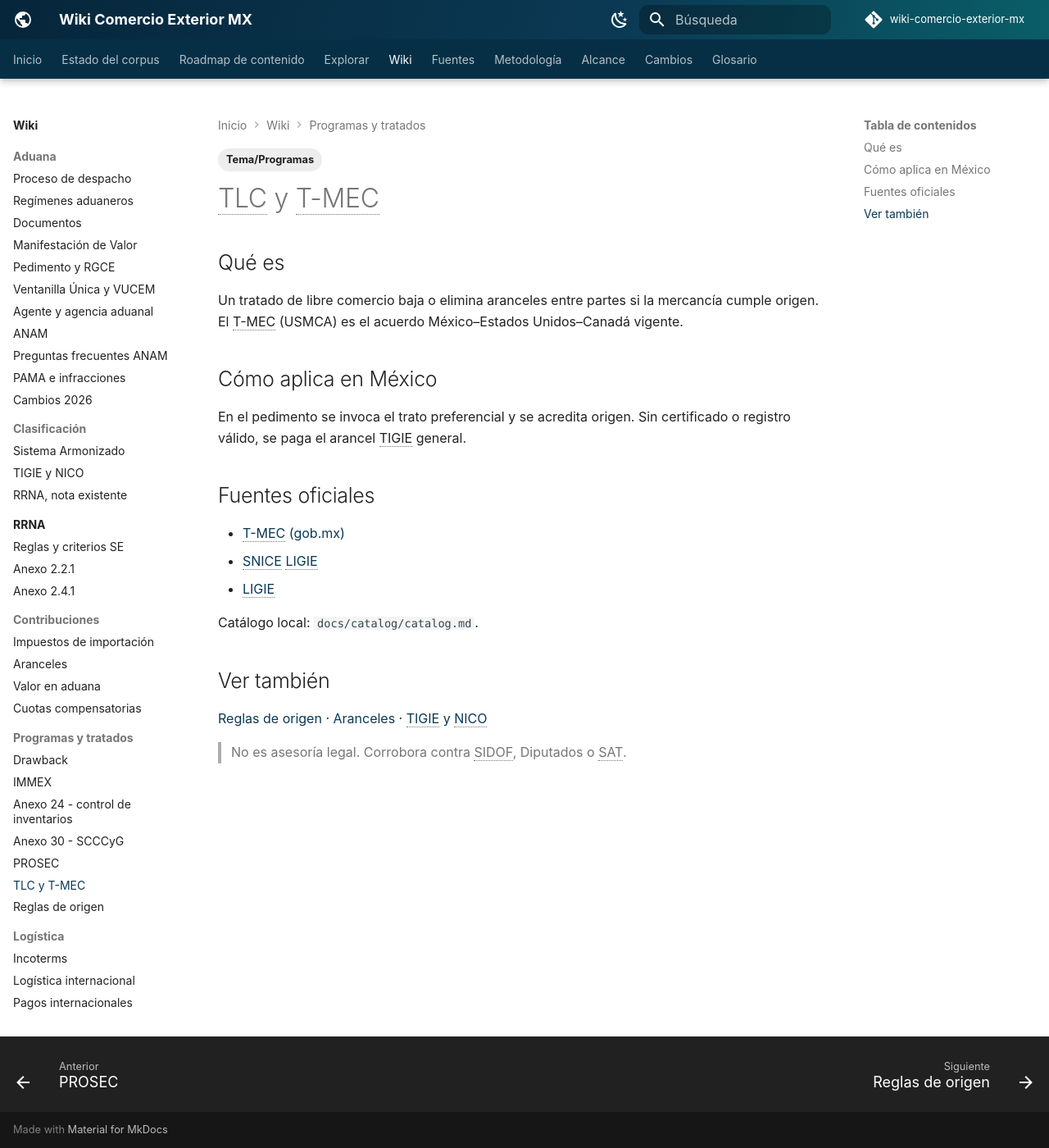
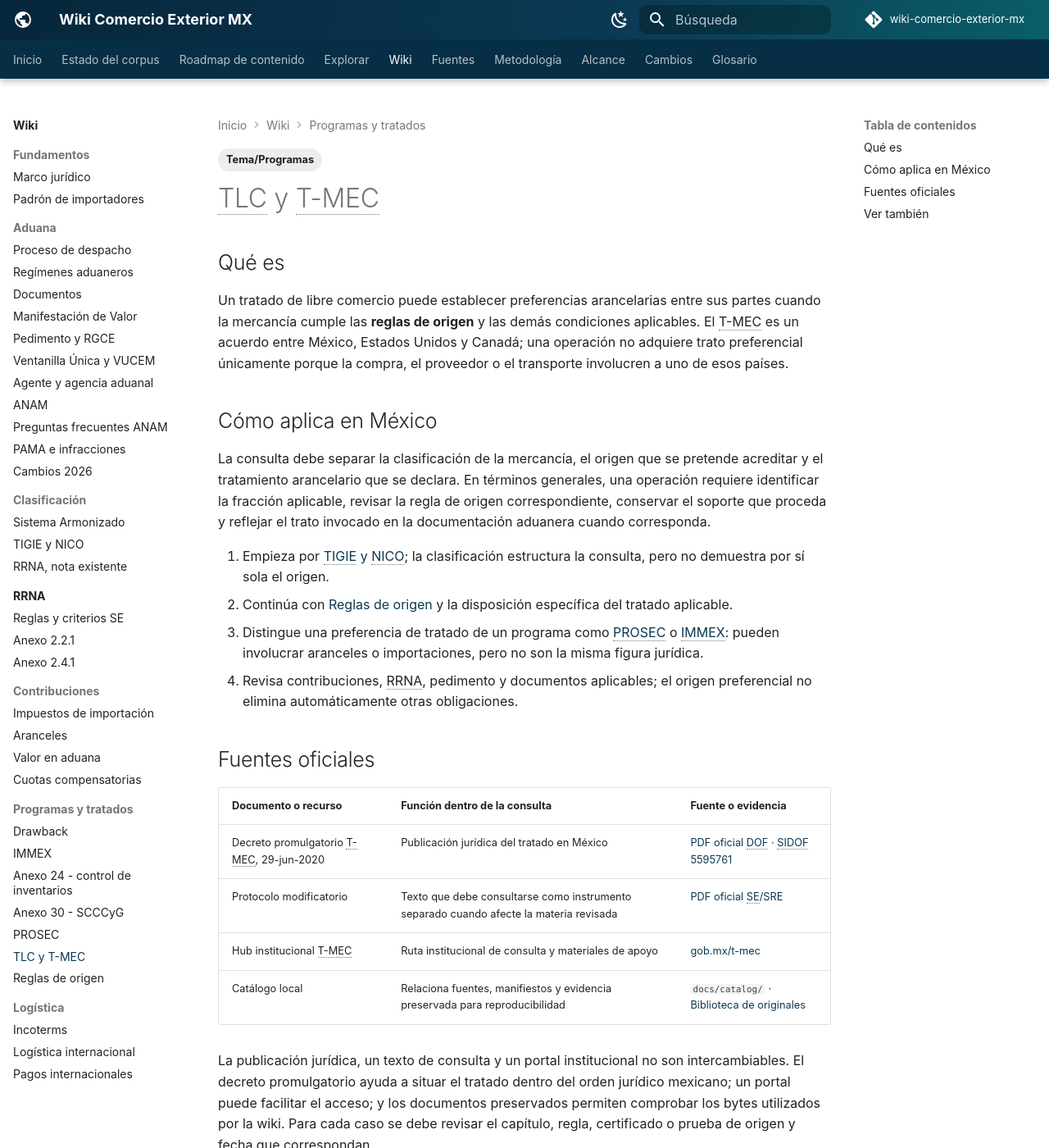
Before and after one commit to jccontrerasg08-cpu/wiki-comercio-exterior-mx, an MkDocs documentation site: the page built from docs/wiki/programas/tlc-tmec.md, in a window 1280 px wide and 1400 px high. Shown: the whole window at 82% size. Built offline with MkDocs 1.6.1 and Material for MkDocs 9.7.7, drawn with Linux system fonts in a browser that asks for light colours; comment, search, counter and statistics services are not loaded; some of the changed text lies outside the part shown.

Commit message:
docs: expand T-MEC evidence guidance

```diff
--- a/docs/wiki/programas/tlc-tmec.md
+++ b/docs/wiki/programas/tlc-tmec.md
@@ -7,22 +7,30 @@
 
 ## Qué es
 
-Un tratado de libre comercio baja o elimina aranceles entre partes si la mercancía cumple origen. El T-MEC (USMCA) es el acuerdo México–Estados Unidos–Canadá vigente.
+Un tratado de libre comercio puede establecer preferencias arancelarias entre sus partes cuando la mercancía cumple las **reglas de origen** y las demás condiciones aplicables. El T-MEC es un acuerdo entre México, Estados Unidos y Canadá; una operación no adquiere trato preferencial únicamente porque la compra, el proveedor o el transporte involucren a uno de esos países.
 
 ## Cómo aplica en México
 
-En el pedimento se invoca el trato preferencial y se acredita origen. Sin certificado o registro válido, se paga el arancel TIGIE general.
+La consulta debe separar la clasificación de la mercancía, el origen que se pretende acreditar y el tratamiento arancelario que se declara. En términos generales, una operación requiere identificar la fracción aplicable, revisar la regla de origen correspondiente, conservar el soporte que proceda y reflejar el trato invocado en la documentación aduanera cuando corresponda.
+
+1. Empieza por [TIGIE y NICO](../clasificacion/tigie-nico.md); la clasificación estructura la consulta, pero no demuestra por sí sola el origen.
+2. Continúa con [Reglas de origen](reglas-de-origen.md) y la disposición específica del tratado aplicable.
+3. Distingue una preferencia de tratado de un programa como [PROSEC](prosec.md) o [IMMEX](immex.md): pueden involucrar aranceles o importaciones, pero no son la misma figura jurídica.
+4. Revisa contribuciones, RRNA, pedimento y documentos aplicables; el origen preferencial no elimina automáticamente otras obligaciones.
 
 ## Fuentes oficiales
 
-- [T-MEC (gob.mx)](https://www.gob.mx/t-mec)
-- [SNICE LIGIE](https://www.snice.gob.mx/cs/avi/snice/ligie.info22.html)
-- [LIGIE](https://www.diputados.gob.mx/LeyesBiblio/pdf/LIGIE_2022.pdf)
+| Documento o recurso | Función dentro de la consulta | Fuente o evidencia |
+|---|---|---|
+| Decreto promulgatorio T-MEC, 29-jun-2020 | Publicación jurídica del tratado en México | [PDF oficial DOF](https://www.dof.gob.mx/2020/SRE/T_MEC_290620.pdf) · [SIDOF 5595761](https://sidof.segob.gob.mx/notas/5595761) |
+| Protocolo modificatorio | Texto que debe consultarse como instrumento separado cuando afecte la materia revisada | [PDF oficial SE/SRE](https://www.gob.mx/cms/uploads/attachment/file/516595/Protocolo_Esp_BIS_COTEJO_SE_SRE.pdf) |
+| Hub institucional T-MEC | Ruta institucional de consulta y materiales de apoyo | [gob.mx/t-mec](https://www.gob.mx/t-mec) |
+| Catálogo local | Relaciona fuentes, manifiestos y evidencia preservada para reproducibilidad | `docs/catalog/` · [Biblioteca de originales](../../catalog/library.md) |
 
-Catálogo local: `docs/catalog/catalog.md`.
+La publicación jurídica, un texto de consulta y un portal institucional no son intercambiables. El decreto promulgatorio ayuda a situar el tratado dentro del orden jurídico mexicano; un portal puede facilitar el acceso; y los documentos preservados permiten comprobar los bytes utilizados por la wiki. Para cada caso se debe revisar el capítulo, regla, certificado o prueba de origen y fecha que correspondan.
 
 ## Ver también
 
-[Reglas de origen](reglas-de-origen.md) · [Aranceles](../contribuciones/aranceles.md) · [TIGIE y NICO](../clasificacion/tigie-nico.md)
+[Reglas de origen](reglas-de-origen.md) · [Aranceles](../contribuciones/aranceles.md) · [TIGIE y NICO](../clasificacion/tigie-nico.md) · [PROSEC](prosec.md) · [IMMEX](immex.md)
 
-> No es asesoría legal. Corrobora contra SIDOF, Diputados o SAT.
+> No es asesoría legal. Corrobora el tratado, capítulo, regla de origen, documentos y fecha aplicables contra las fuentes oficiales antes de tomar una decisión operativa.
```
